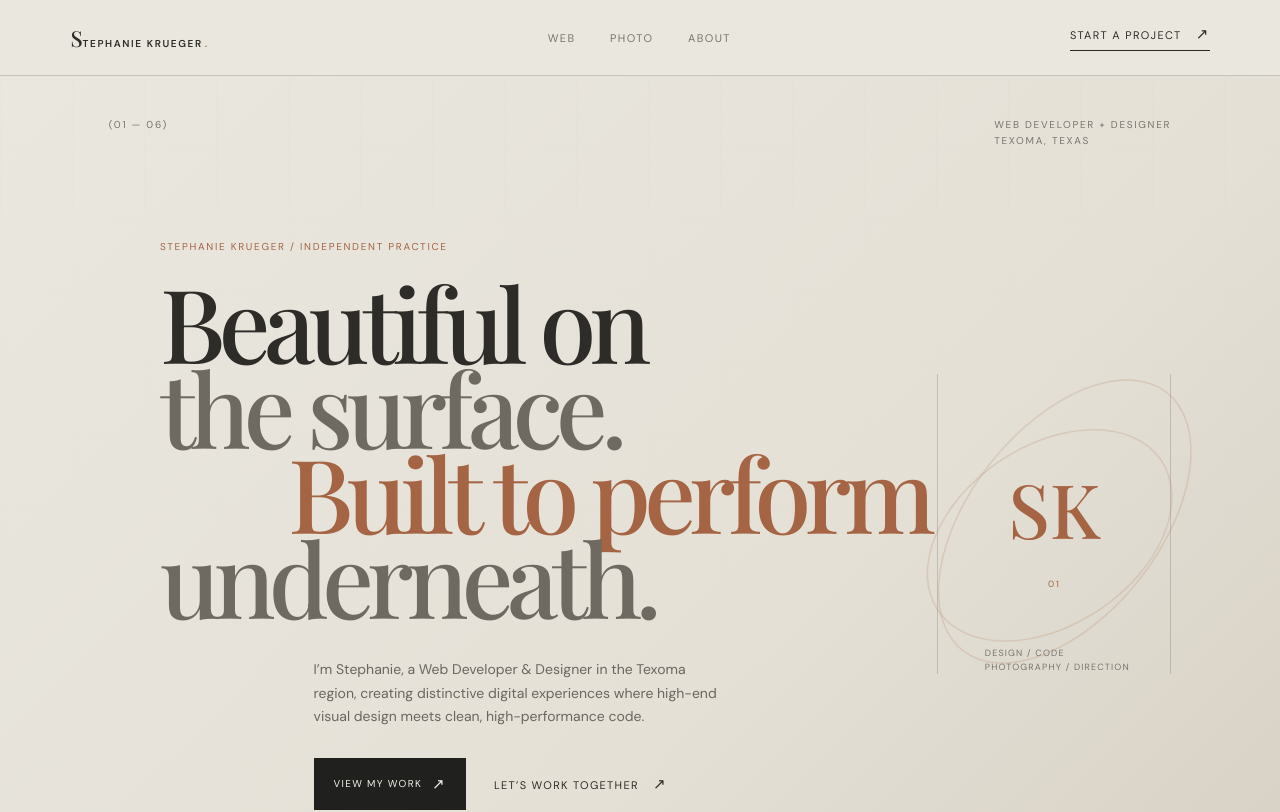
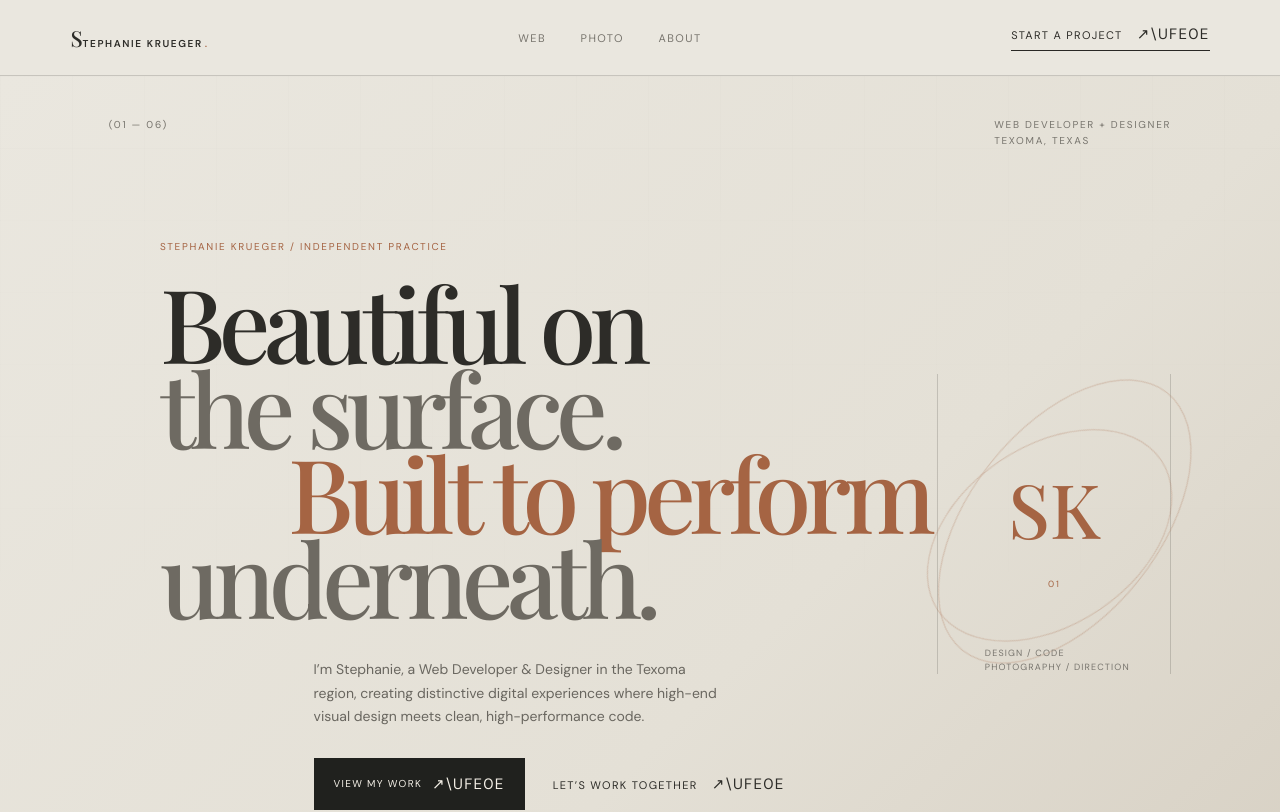
Before and after one commit to StephanieKrueger/StephKrueger, a React (Vite) app: page / in a window 1280 px wide. Shown: the top 812 px of the page. Built offline with nearby package versions, Linux system fonts and the light colour scheme; a web font is replaced by a local one.

Commit message:
Update App.tsx

```diff
--- a/src/App.tsx
+++ b/src/App.tsx
@@ -39,7 +39,9 @@ const process = [
   ['04', 'Build', 'Develop the site using modern, performant code.'],
   ['05', 'Refine', 'Test, optimize, polish, and launch.'],
 ]
-function Arrow() { return <span className="arrow" aria-hidden="true">↗</span> }
+function Arrow() {
+  return <span className="arrow" aria-hidden="true">↗\uFE0E</span>
+}
 function SocialLinks() {
   return <div className="footer-links" aria-label="Social links"><a href="https://www.instagram.com/stephkrueger.exe/" target="_blank" rel="noreferrer" aria-label="Instagram" title="Instagram"><svg className="social-icon" viewBox="0 0 24 24" aria-hidden="true"><rect x="3" y="3" width="18" height="18" rx="5" /><circle cx="12" cy="12" r="4.25" /><circle cx="17.4" cy="6.7" r="1" className="social-dot" /></svg></a><a href="https://www.facebook.com/stephkruegerexe/" target="_blank" rel="noreferrer" aria-label="Facebook" title="Facebook"><svg className="social-icon social-facebook" viewBox="0 0 24 24" aria-hidden="true"><path d="M14.2 21v-8h2.7l.4-3.1h-3.1v-2c0-.9.3-1.5 1.6-1.5h1.7V3.6c-.3 0-1.3-.1-2.5-.1-2.5 0-4.2 1.5-4.2 4.3v2.1H8v3.1h2.8v8h3.4Z" /></svg></a><a className="privacy-footer-link" href="/privacy">Privacy</a></div>
 }
```
